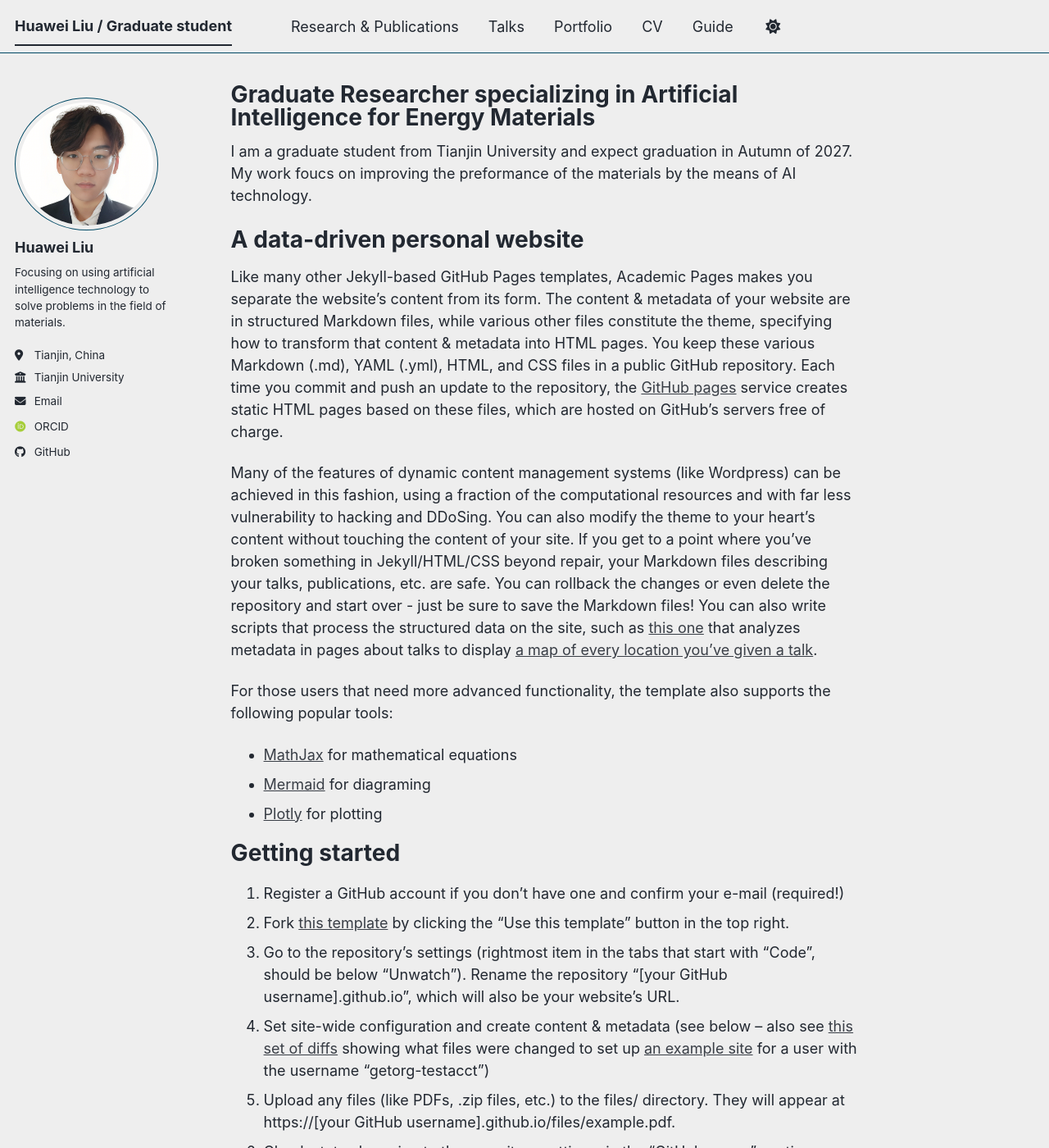
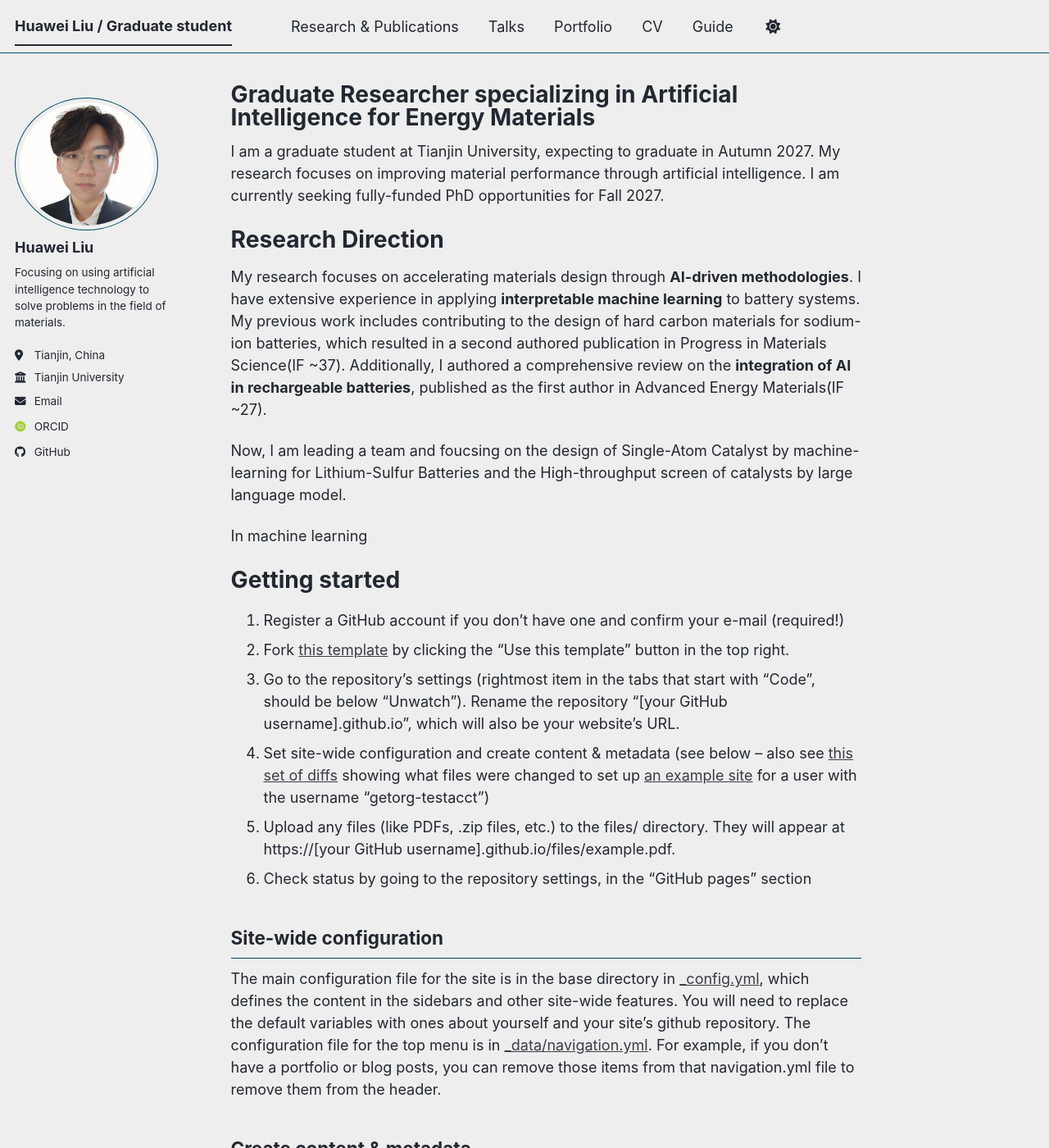
Before and after one commit to erweixi/erweixi.github.io, a Jekyll site: the page built from _pages/about.md, in a window 1280 px wide and 1400 px high. Shown: the whole window at 82% size. Built offline with Jekyll 4.4.1, drawn with Linux system fonts in a browser that asks for light colours; some web fonts are replaced; a script bundle is joined from its source files by our own code; library files that are not in the unit come from our copies.

Commit message:
写了一下初稿

```diff
--- a/_pages/about.md
+++ b/_pages/about.md
@@ -8,18 +8,17 @@ redirect_from:
 ---
 
 
-I am a graduate student from Tianjin University and expect graduation in Autumn of 2027. My work foucs on improving the preformance of the materials by the means of AI technology.
+I am a graduate student at Tianjin University, expecting to graduate in Autumn 2027. My research focuses on improving material performance through artificial intelligence. I am currently seeking fully-funded PhD opportunities for Fall 2027.
 
-A data-driven personal website
+Research Direction
 ======
-Like many other Jekyll-based GitHub Pages templates, Academic Pages makes you separate the website's content from its form. The content & metadata of your website are in structured Markdown files, while various other files constitute the theme, specifying how to transform that content & metadata into HTML pages. You keep these various Markdown (.md), YAML (.yml), HTML, and CSS files in a public GitHub repository. Each time you commit and push an update to the repository, the [GitHub pages](https://pages.github.com/) service creates static HTML pages based on these files, which are hosted on GitHub's servers free of charge.
+My research focuses on accelerating materials design through **AI-driven methodologies**. I have extensive experience in applying **interpretable machine learning** to battery systems. My previous work includes contributing to the design of hard carbon materials for sodium-ion batteries, which resulted in a second authored publication in Progress in Materials Science(IF ~37). Additionally, I authored a comprehensive review on the **integration of AI in rechargeable batteries**, published as the first author in Advanced Energy Materials(IF ~27).
 
-Many of the features of dynamic content management systems (like Wordpress) can be achieved in this fashion, using a fraction of the computational resources and with far less vulnerability to hacking and DDoSing. You can also modify the theme to your heart's content without touching the content of your site. If you get to a point where you've broken something in Jekyll/HTML/CSS beyond repair, your Markdown files describing your talks, publications, etc. are safe. You can rollback the changes or even delete the repository and start over - just be sure to save the Markdown files! You can also write scripts that process the structured data on the site, such as [this one](https://github.com/academicpages/academicpages.github.io/blob/master/talkmap.ipynb) that analyzes metadata in pages about talks to display [a map of every location you've given a talk](https://academicpages.github.io/talkmap.html).
+Now, I am leading a team and foucsing on the design of Single-Atom Catalyst by machine-learning for Lithium-Sulfur Batteries and the High-throughput screen of catalysts by large language model.
 
-For those users that need more advanced functionality, the template also supports the following popular tools:
-- [MathJax](https://www.mathjax.org/) for mathematical equations
-- [Mermaid](https://mermaid.js.org/) for diagraming
-- [Plotly](https://plotly.com/javascript/) for plotting
+In machine learning
+
+
 
 Getting started
 ======
```
